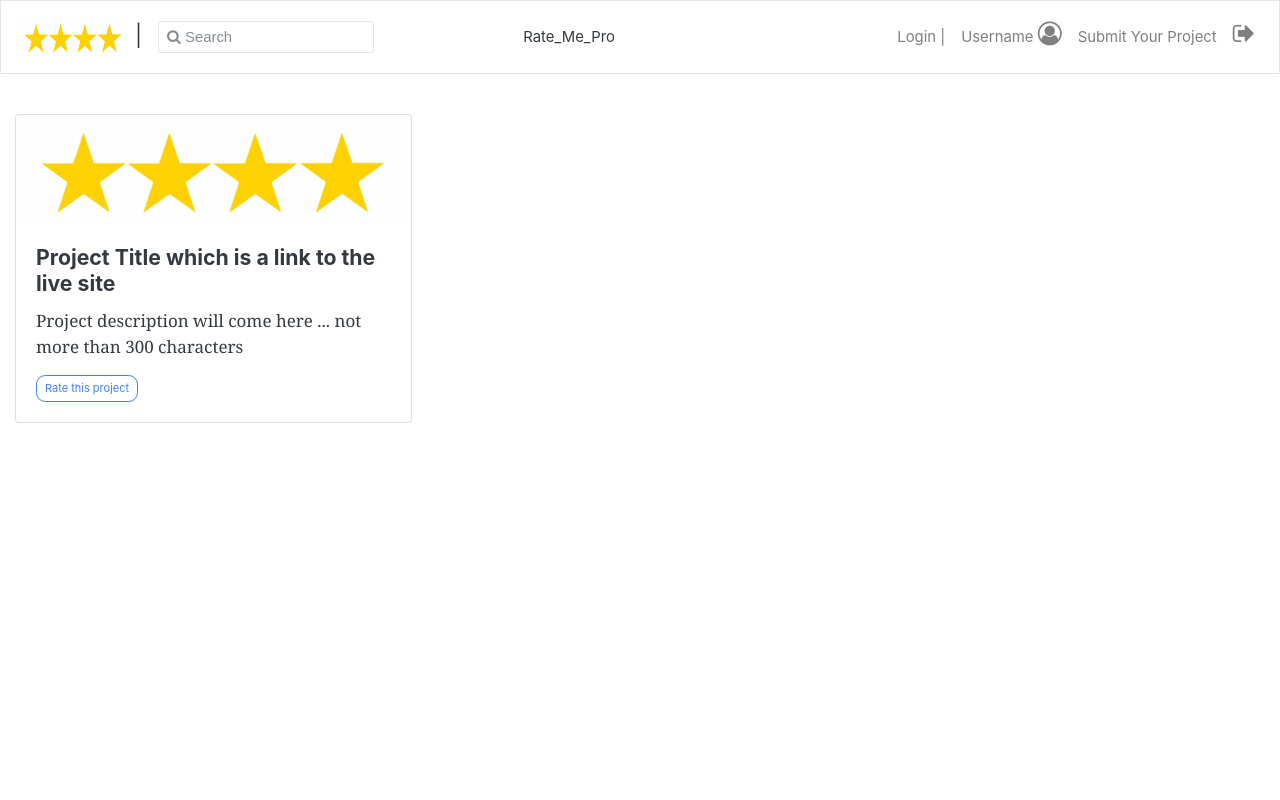
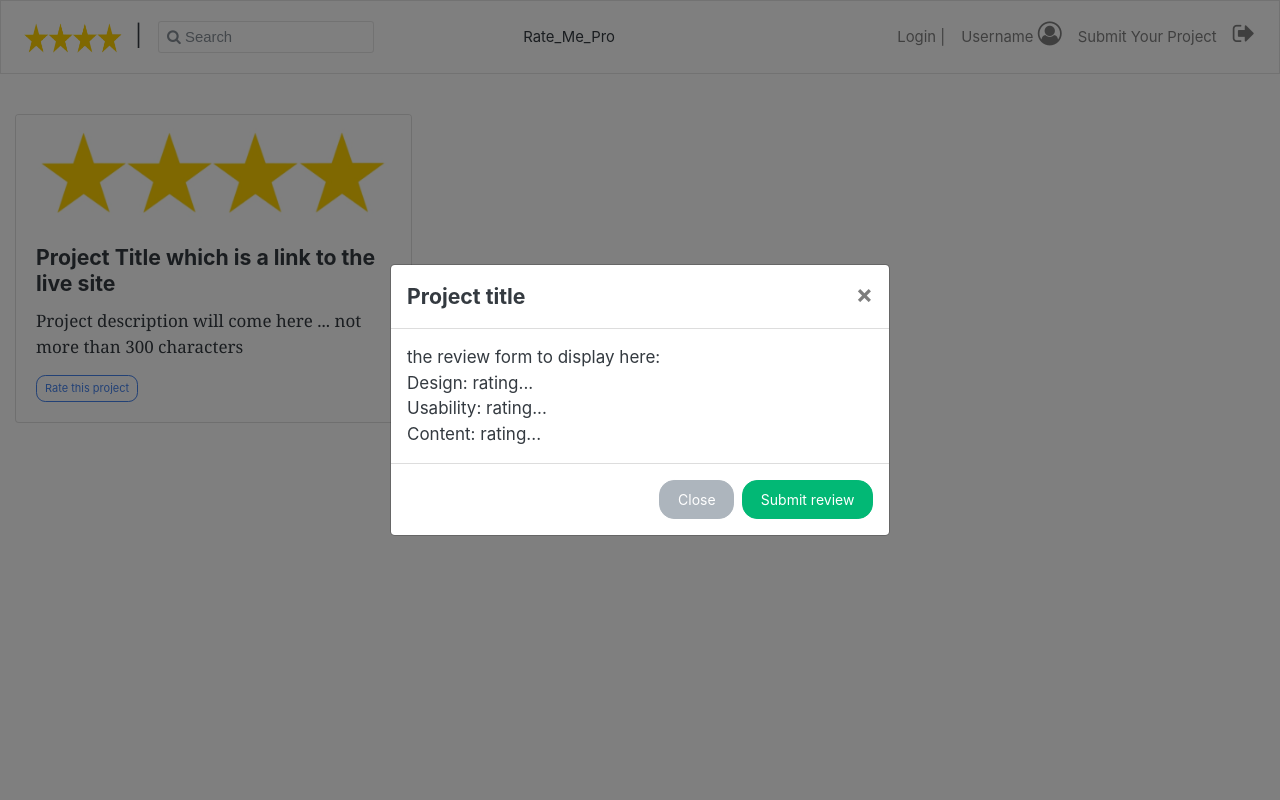
Before and after one commit to rknyra/rate-me-pro, a Django app: page / in a window 1280 px wide, after a click on "Rate this project". Run offline with Django 3.2, Linux system fonts and the light colour scheme; some libraries are stand-ins or nearby versions.

Commit message:
create the rating/review modal where users are able to rate/review a given project based on design, usability and content

```diff
--- a/rates/templates/index.html
+++ b/rates/templates/index.html
@@ -27,6 +27,34 @@
 
 
 
+<!-- Modal containing the review/rate form-->
+
+<div class="modal fade" id="exampleModalCenter" tabindex="-1" role="dialog" aria-labelledby="exampleModalCenterTitle" aria-hidden="true">
+  <div class="modal-dialog modal-dialog-centered" role="document">
+    <div class="modal-content">
+      <div class="modal-header">
+        <h5 class="modal-title" id="exampleModalLongTitle">Project title</h5>
+        <button type="button" class="close" data-dismiss="modal" aria-label="Close">
+          <span aria-hidden="true">&times;</span>
+        </button>
+      </div>
+      <div class="modal-body">
+        the review form to display here: <br>
+        Design: rating... <br>
+        Usability: rating... <br>
+        Content: rating... <br>
+      </div>
+      <div class="modal-footer">
+        <button type="button" class="btn btn-secondary" data-dismiss="modal">Close</button>
+        <button type="button" class="btn btn-success">Submit review</button>
+      </div>
+    </div>
+  </div>
+</div>
+
+
+
+
 </div> <!-- end of column div -->
 </div> <!-- end of outer row-->
 </div> <!-- end of container-->
```
